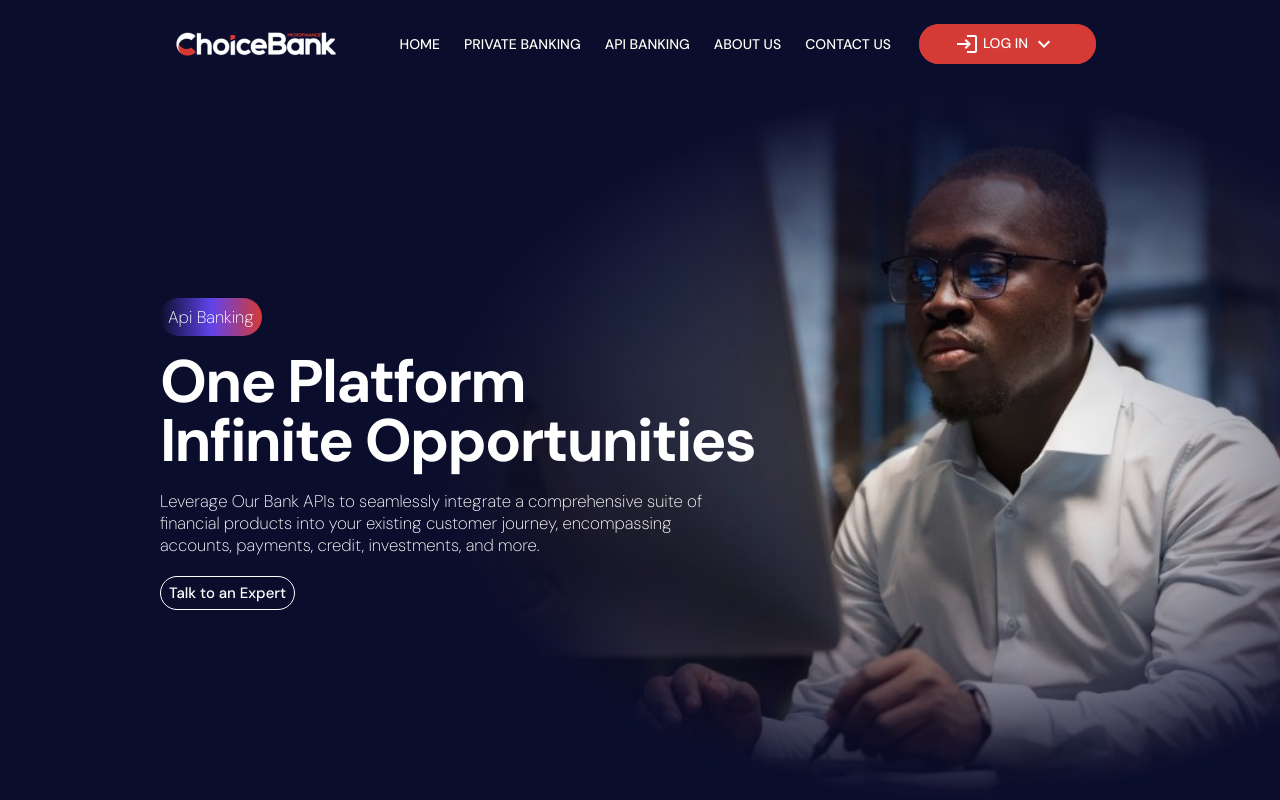
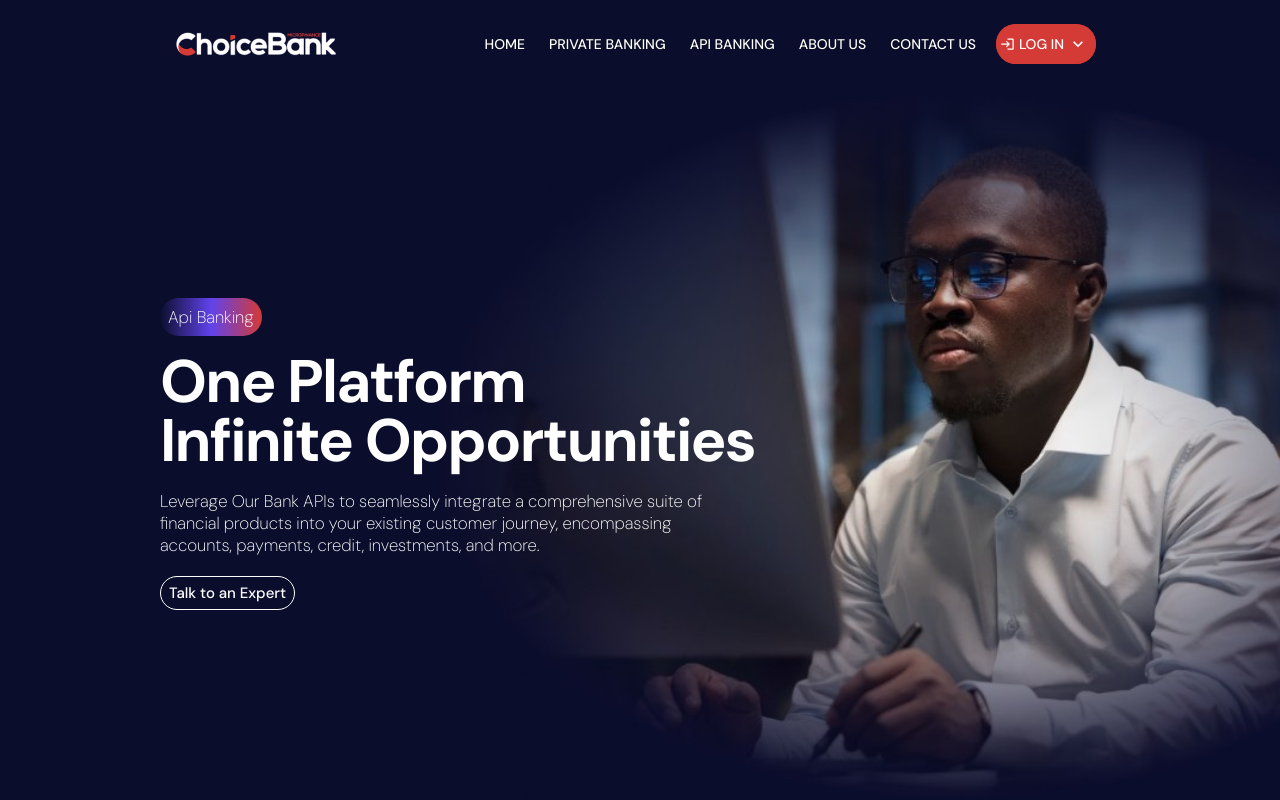
Before and after one commit to choice-bank/choice-website, a React (Vite) app: page /api-banking in a window 1280 px wide. Shown: the top 800 px of the page. Built offline with nearby package versions, Linux system fonts and the light colour scheme; a web font is replaced by a local one.

Commit message:
modified footer and navbar

```diff
--- a/src/components/Footer.jsx
+++ b/src/components/Footer.jsx
@@ -46,11 +46,11 @@ const Footer = () => {
           </p>
         </div>
 
-        <div className="flex-1 w-full flex lg:flex-row justify-center gap-10 md:mt-0 mt-10">
+        <div className="flex-1 flex-col w-full flex lg:flex-row justify-center lg:gap-10 md:gap-10 md:mt-0 mt-10">
           {footerLinks.map((footerLink, i) => (
             <div key={i} className={`flex flex-col s:my-0 my-2`}>
               <h4
-                className="font-[500] lg:text-[13px] text-[#0A0534]"
+                className="font-[500] lg:text-[13px] text-[#0A0534] text"
                 style={{ lineHeight: "24px" }}
               >
                 {footerLink.title}
@@ -75,9 +75,9 @@ const Footer = () => {
         </div>
       </div>
 
-      <div className="w-full flex-col-reverse flex justify-between items-center md:flex-row  lg:flew-col pt-6 ">
+      <div className="w-full flex-col-reverse flex justify-between items-center md:flex-row  lg:flew-col pt-2 ">
         <p
-          className="font-[500] lg:text-[13px] text-[#0A0534]"
+          className="font-[500] lg:text-[13px] text-[#0A0534] text-[11px]"
           style={{ lineHeight: "24px" }}
         >
           Ⓒ{currentYear} ChoiceBank. All Rights Reserved.
@@ -88,20 +88,21 @@ const Footer = () => {
             <Link
               to="https://app.choicedigitalbank.com/#/privacypolicy"
               target="_blank"
-              className="font-[500] lg:text-[13px] text-[#0A0534]"
               style={{ lineHeight: "24px" }}
             >
-              Data Privacy Policy.
+              <p className="font-[500] lg:text-[13px] text-[#0A0534] text-[11px]">
+                Data Privacy Policy.
+              </p>
             </Link>
           </div>
           <div>
             <Link
               to="https://app.choicedigitalbank.com/#/conditions"
               target="_blank"
-              className="font-[500] lg:text-[13px] text-[#0A0534]"
-              style={{ lineHeight: "24px" }}
             >
-              General Terms & Conditions
+              <p className="font-[500] lg:text-[13px] text-[#0A0534] text-[11px]">
+                General Terms & Conditions
+              </p>
             </Link>
           </div>
         </div>
--- a/src/components/Navbar.jsx
+++ b/src/components/Navbar.jsx
@@ -40,7 +40,7 @@ const Navbar = ({ textColor, logo }) => {
           </Link>
         </div>
 
-        <div className="p-2">
+        <div className="p-2 bg-slate-500 lg:bg-transparent ">
           <div className="md:hidden">
             <button
               onClick={toggleMenu}
@@ -101,18 +101,22 @@ const Navbar = ({ textColor, logo }) => {
                 Contact Us
               </Link>
             </div>
-            <div className="flex items-center ml-4 relative">
-              <button
+            <div className="flex justify-between ml-2 relative">
+              <div
                 onClick={toggleLoginDropdown}
-                className="text-white bg-[#D43A36] px-10 py-2  text-sm  focus:outline-none rounded-full lg:text-[14px] font-[500]"
+                className="text-white bg-[#D43A36] px-2 py-2  text-[11px]  focus:outline-none rounded-full lg:text-[14px] font-[500] flex items-center"
               >
                 <Login
-                  className="h-5 w-5 inline-block -ml-1 mr-1"
+                  className=" inline-block -ml-1 mr-1 "
                   color="white"
+                  style={{ width: "15px" }}
                 />
                 LOG IN
-                <KeyboardArrowDown className="h-5 w-5 inline-block ml-1" />
-              </button>
+                <KeyboardArrowDown
+                  className="inline-block ml-1"
+                  style={{ width: "20px" }}
+                />
+              </div>
               {showLoginDropdown && (
                 <div className="absolute top-full left-0 mt-2 w-full bg-white shadow-lg rounded-md py-1">
                   <Link
```
